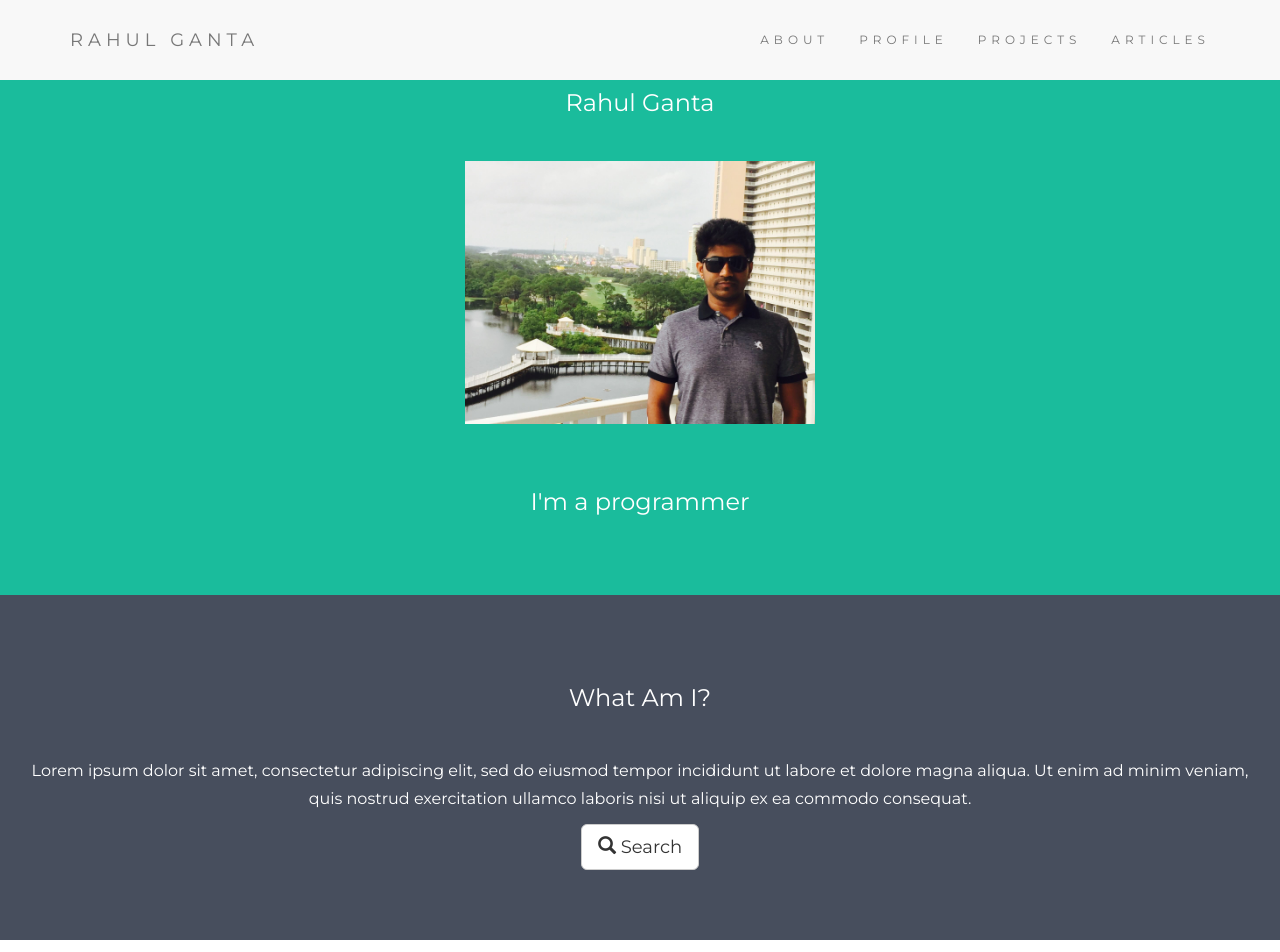
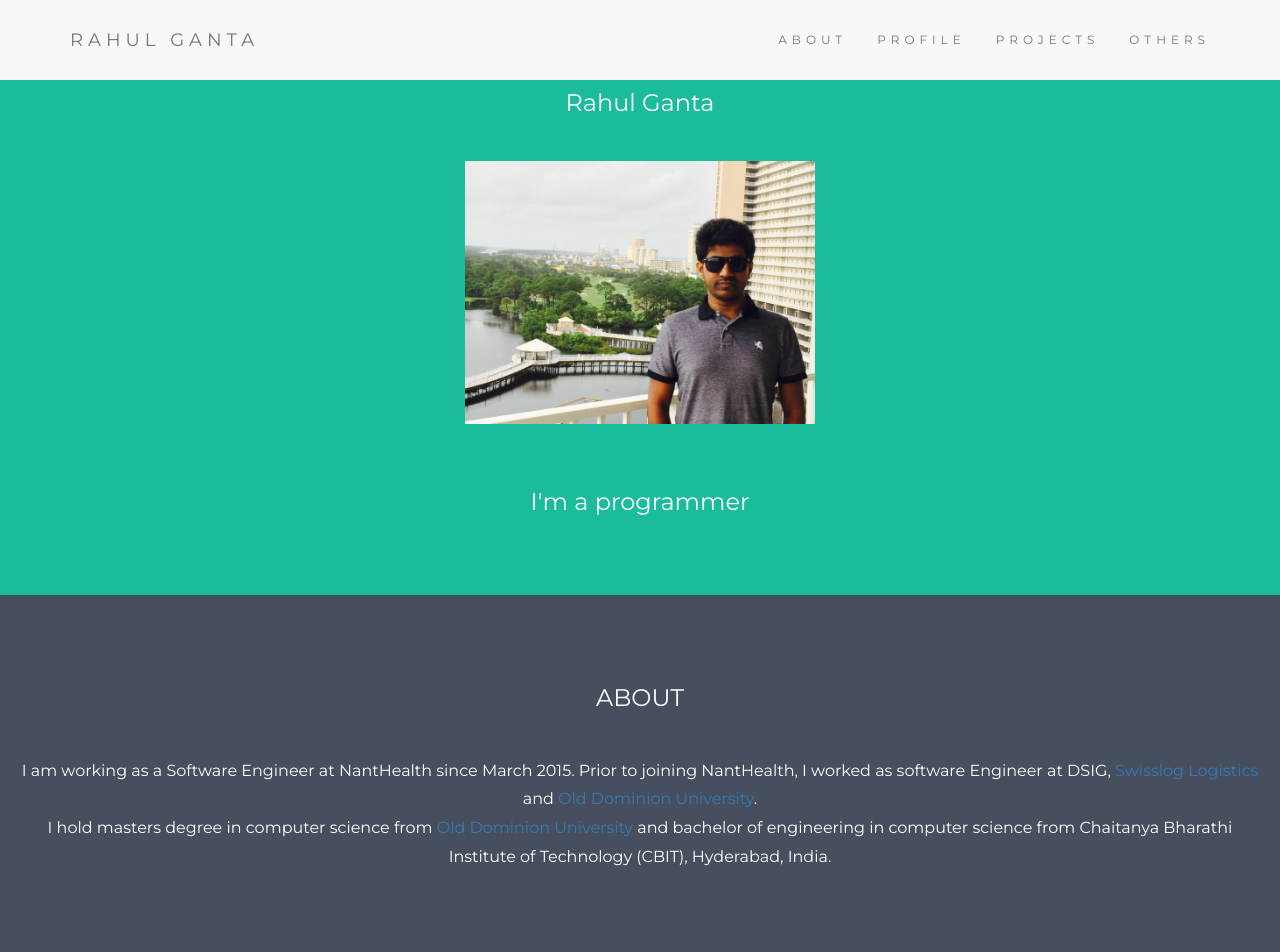
Before and after one commit to rahulganta/rahulganta.github.io, a plain HTML site: page index.html in a window 1280 px wide. Shown: the top 952 px of the page. Drawn offline with nearby package versions, Linux system fonts and the light colour scheme.

Commit message:
about changes

```diff
--- a/index.html
+++ b/index.html
@@ -30,10 +30,10 @@
     </div>
     <div class="collapse navbar-collapse" id="myNavbar">
       <ul class="nav navbar-nav navbar-right">
-        <li><a href="#">ABOUT</a></li>
-        <li><a href="#">PROFILE</a></li>
-        <li><a href="#">PROJECTS</a></li>
-		<li><a href="#">ARTICLES</a></li>
+        <li><a href="#about">ABOUT</a></li>
+        <li><a href="#profile">PROFILE</a></li>
+        <li><a href="#projects">PROJECTS</a></li>
+		<li><a href="#others">OTHERS</a></li>
       </ul>
     </div>
   </div>
@@ -47,17 +47,21 @@
 </div>
 
 <!-- Second Container -->
-<div class="container-fluid bg-2 text-center">
-  <h3 class="margin">What Am I?</h3>
-  <p>Lorem ipsum dolor sit amet, consectetur adipiscing elit, sed do eiusmod tempor incididunt ut labore et dolore magna aliqua.
-  Ut enim ad minim veniam, quis nostrud exercitation ullamco laboris nisi ut aliquip ex ea commodo consequat. </p>
-  <a href="#" class="btn btn-default btn-lg">
+<div id="about" class="container-fluid bg-2 text-center">
+  <h3 class="margin">ABOUT</h3>
+  <p text-align="left">I am working as a Software Engineer at NantHealth since March 2015. Prior to joining NantHealth, I worked as software Engineer at DSIG,
+	<a href="http://www.swisslog.com/en">Swisslog Logistics</a> and
+	<a href="https://www.odu.edu/its">Old Dominion University</a>.<br/>
+	I hold masters degree in computer science from <a href="https://www.odu.edu">Old Dominion University</a> and
+	bachelor of engineering in computer science from  Chaitanya Bharathi Institute of Technology (CBIT), Hyderabad, India.
+  </p>
+<!--   <a href="#" class="btn btn-default btn-lg">
     <span class="glyphicon glyphicon-search"></span> Search
-  </a>
+  </a> -->
 </div>
 
 <!-- Third Container (Grid) -->
-<div class="container-fluid bg-3 text-center">
+<div id="profile" class="container-fluid bg-3 text-center">
   <h3 class="margin">Where To Find Me?</h3><br>
   <div class="row">
     <div class="col-sm-4">
@@ -93,7 +97,6 @@
 		</div>
 	 </div>
  </div>
-
  <div class="footer-below bg-4">
 	 <div class="container" height="20px">
 		  <p>Copyright &copy; 2016 Rahul Ganta. All Rights Reserved</p>
```
Lines whose indentation alone changed are shown as unchanged.
